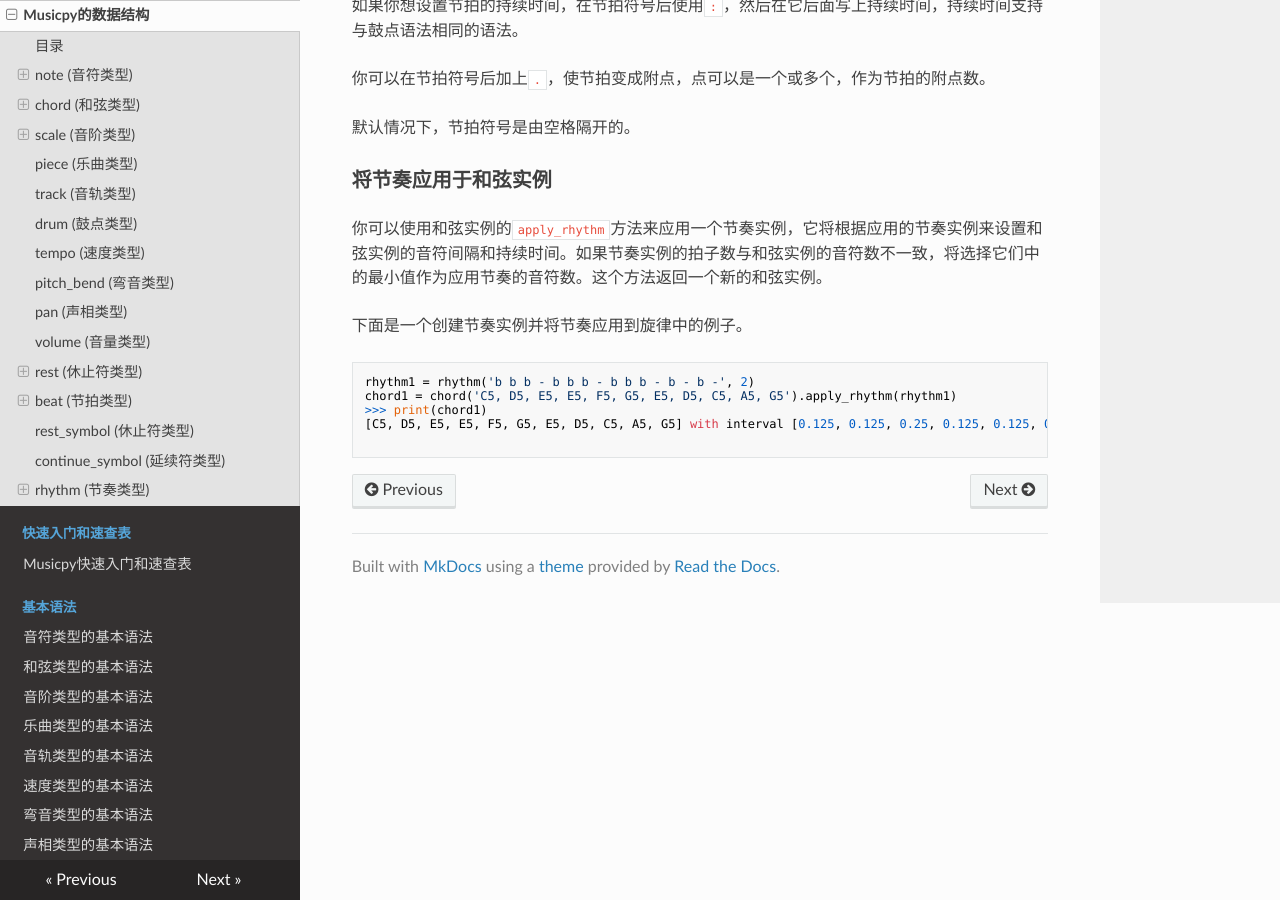
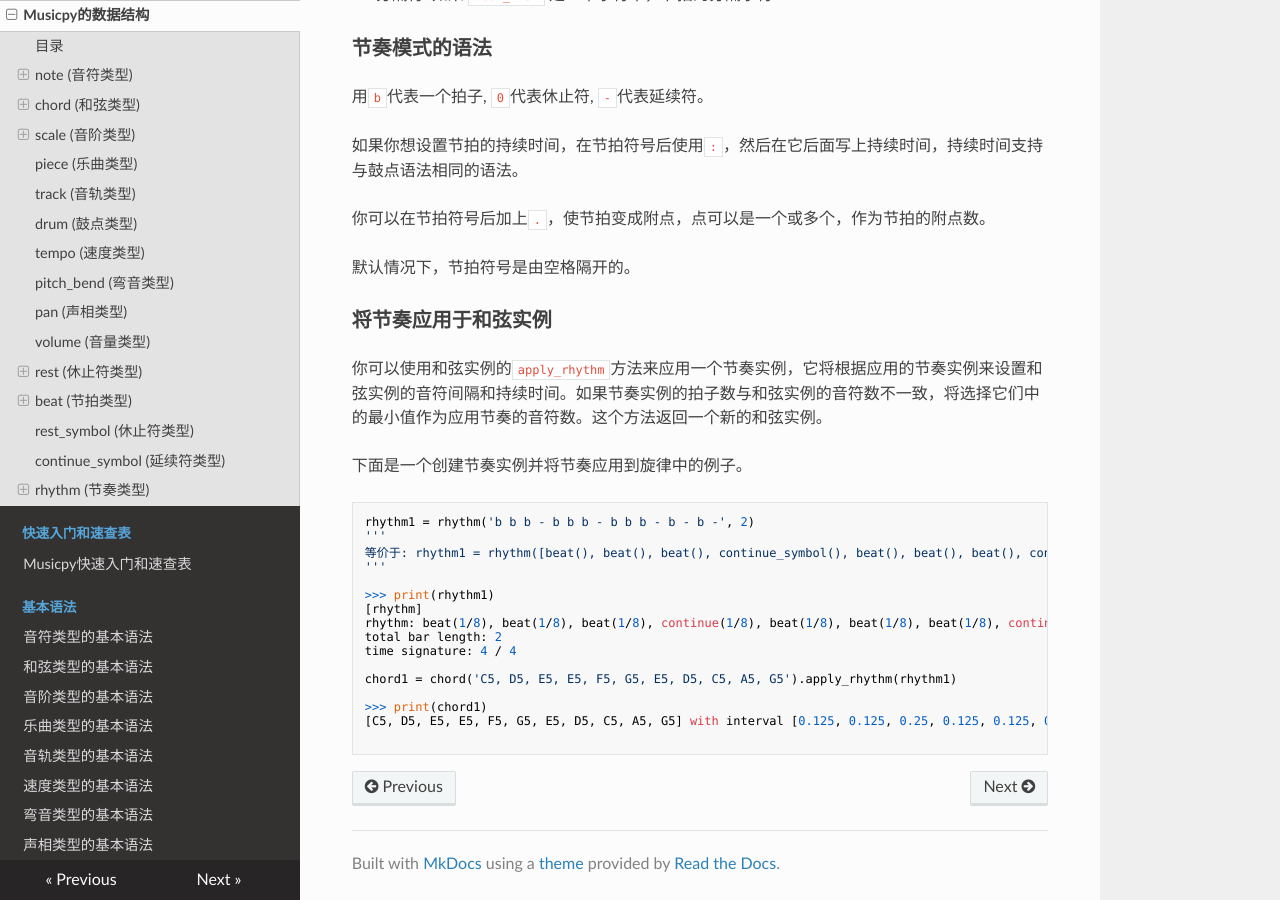
Before and after one commit to Rainbow-Dreamer/musicpy_docs_zh_CN, an MkDocs documentation site: the page built from docs/Data Structures of musicpy.md, in a window 1280 px wide and 900 px high, scrolled down 9041 px. Built offline with MkDocs 1.6.1, drawn with Linux system fonts in a browser that asks for light colours; nearby versions of some CDN libraries; some of the changed text lies outside the part shown.

Commit message:
Update Data Structures of musicpy.md

````diff
--- a/docs/Data Structures of musicpy.md
+++ b/docs/Data Structures of musicpy.md
@@ -344,6 +344,11 @@ rest_symbol实例采取与beat实例相同的参数。
 
 在实践中，你可以将`rest`实例与`rest_symbol`实例互换使用，但建议使用`rest_symbol`实例来组成节奏，因为有一个`continue_symbol`类型与它一起工作，它们的名字最好更标准一些。
 
+```python
+rest_symbol(duration=1/4,
+            dotted=None)
+```
+
 
 
 ## continue_symbol (延续符类型)
@@ -351,6 +356,11 @@ rest_symbol实例采取与beat实例相同的参数。
 这是一个数据结构，它扩展了前一个音符的持续时间和间隔时间，可以和节拍类型一起使用，形成一个节奏。
 
 continue_symbol实例的参数与beat实例相同。
+
+```python
+continue_symbol(duration=1/4,
+                dotted=None)
+```
 
 
 
@@ -408,7 +418,18 @@ rhythm(beat_list,
 
 ```python
 rhythm1 = rhythm('b b b - b b b - b b b - b - b -', 2)
+'''
+等价于: rhythm1 = rhythm([beat(), beat(), beat(), continue_symbol(), beat(), beat(), beat(), continue_symbol(), beat(), beat(), beat(), continue_symbol(), beat(), continue_symbol(), beat(), continue_symbol()], 2)
+'''
+
+>>> print(rhythm1)
+[rhythm]
+rhythm: beat(1/8), beat(1/8), beat(1/8), continue(1/8), beat(1/8), beat(1/8), beat(1/8), continue(1/8), beat(1/8), beat(1/8), beat(1/8), continue(1/8), beat(1/8), continue(1/8), beat(1/8), continue(1/8)
+total bar length: 2
+time signature: 4 / 4
+
 chord1 = chord('C5, D5, E5, E5, F5, G5, E5, D5, C5, A5, G5').apply_rhythm(rhythm1)
+
 >>> print(chord1)
 [C5, D5, E5, E5, F5, G5, E5, D5, C5, A5, G5] with interval [0.125, 0.125, 0.25, 0.125, 0.125, 0.25, 0.125, 0.125, 0.25, 0.25, 0.25]
 
````
